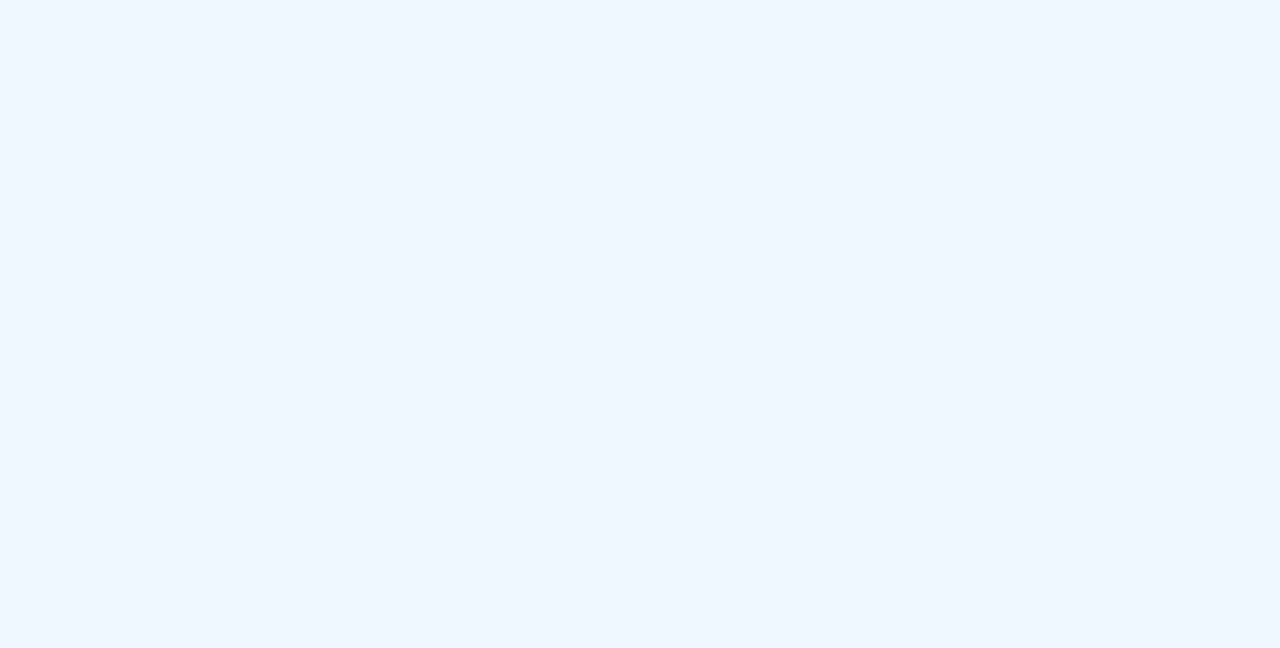
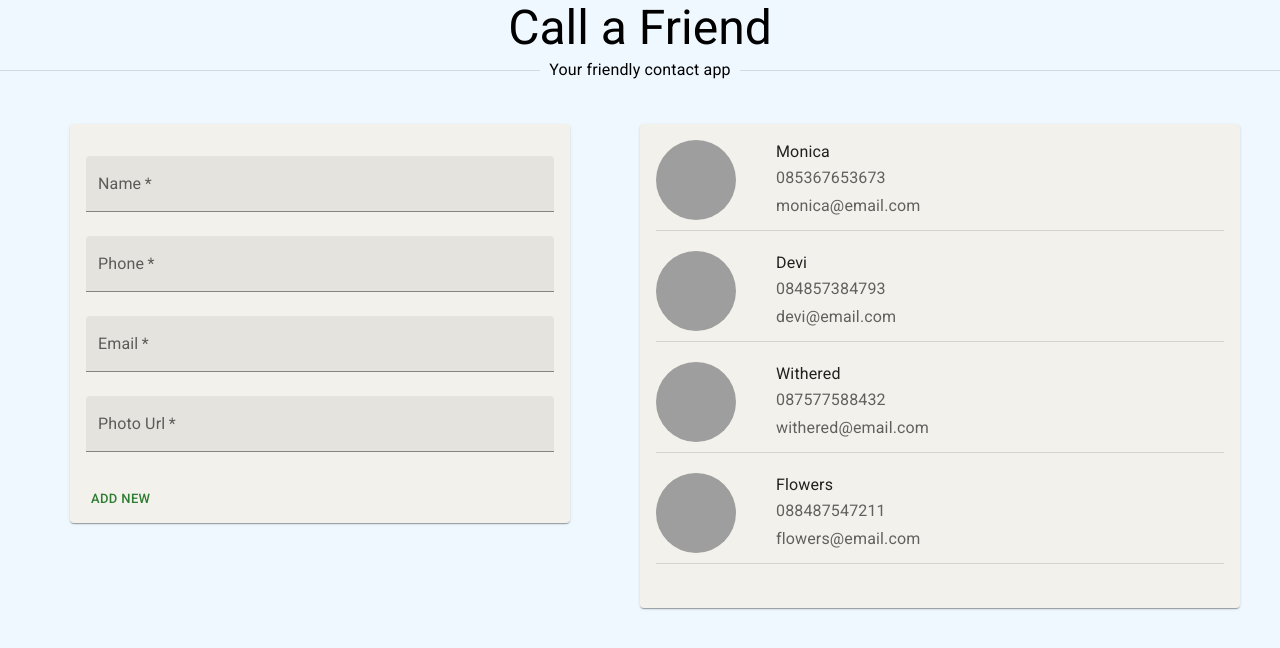
Before and after one commit to dts-kominfo-rea4a/challenge-react-with-mui-adhityarachmanh, a React (Create React App) app: page / in a window 1280 px wide. Shown: the top 648 px of the page. Built offline with nearby package versions, Linux system fonts and the light colour scheme; grey boxes are pictures that could not be loaded.

Commit message:
✨ Contact App

```diff
--- a/src/App.js
+++ b/src/App.js
@@ -1,17 +1,42 @@
-import './App.css';
+// Adhitya Rachman Hidayatullah
+import { Card, CardContent, Grid } from "@mui/material";
+import { useState } from "react";
+import "./App.css";
+import Contact from "./components/Contact";
+import ContactForm from "./components/ContactForm";
+import Header from "./components/Header";
 
 // Uncomment untuk memuat daftar kontak
 // import contactsJSON from './data/contacts.json';
+import contactsJSON from "./data/contacts.json";
 const App = () => {
   // Masukkan Header dan lakukan map untuk Contact ke dalam div App
   // untuk membuat daftar kontak bisa menggunakan MUI list
   // https://mui.com/material-ui/react-list/#folder-list
 
   // Masukkan contacts yang sudah didapat dalam JSON sebagai initial state
+  const [contacts, setContacts] = useState(contactsJSON);
   // Buatlah handler untuk menambahkan kontak baru yang akan dikirim ke ContactForm
+
+  const handleAddContact = (value) => setContacts([...contacts, value]);
 
   return (
     <div className="App">
+      <Header />
+      <Grid container style={{ padding: "40px 0" }}>
+        <Grid item md={6}>
+          <ContactForm addContact={(value) => handleAddContact(value)} />
+        </Grid>
+        <Grid item md={6}>
+          <Card sx={{ maxWidth: 600, backgroundColor: "#f3f1eb" }}>
+            <CardContent>
+              {contacts.map((contact, index) => (
+                <Contact key={index} data={contact} />
+              ))}
+            </CardContent>
+          </Card>
+        </Grid>
+      </Grid>
     </div>
   );
 };
--- a/src/components/Contact.js
+++ b/src/components/Contact.js
@@ -1,13 +1,44 @@
+// Adhitya Rachman Hidayatullah
 // Terima props lalu tampilkan dalam Contact component
 // Contact component dapat berupa MUI ListItem
 // https://mui.com/material-ui/react-list/#folder-list
-import React from 'react';
+import { Avatar, Divider, Grid, Typography } from "@mui/material";
+import { Box } from "@mui/system";
+import React from "react";
 
 // Kalian bisa membuat CSS sendiri di src/components/Contact.css
 // atau langsung tambahkan dengan sx={{}}
 const Contact = ({ data }) => {
-    // Contact berisi foto, nama, telepon, dan email
-    return (<></>);
+  // Contact berisi foto, nama, telepon, dan email
+  const { photo, name, phone, email } = data;
+  return (
+    <>
+      <Grid sx={{ marginBottom: "10px" }} alignItems="center" container>
+        <Avatar
+          alt="Contact Photo"
+          src={photo}
+          sx={{ width: 80, height: 80, marginRight: "40px" }}
+        />
+        <Box textAlign="left">
+          <Typography variant="body1" component="div">
+            {name}
+          </Typography>
+          <Typography
+            variant="subtitle1"
+            component="div"
+            color="text.secondary"
+          >
+            {phone}
+          </Typography>
+          <Typography variant="subtitle1" color="text.secondary">
+            {email}
+          </Typography>
+        </Box>
+        <Divider style={{ color: "red" }} />
+      </Grid>
+      <Divider style={{ marginBottom: "20px" }} />
+    </>
+  );
 };
 
 export default Contact;
--- a/src/components/ContactForm.js
+++ b/src/components/ContactForm.js
@@ -1,15 +1,104 @@
+// Adhitya Rachman Hidayatullah
 // Form dapat dibuat dengan TextField
 // https://mui.com/material-ui/react-text-field/#basic-textfield
 // dan Card
 // https://mui.com/material-ui/react-card/#basic-card
 
-const ContactForm = () => {
-    // Form berisi name, phone, email, dan photo url
-    // Buatlah state newContact berupa objek sesuai dengan data yang ada
+import {
+  Button,
+  Card,
+  CardActions,
+  CardContent,
+  FormControl,
+  TextField,
+} from "@mui/material";
+import { useState } from "react";
 
-    return (
-        <> </>
-    );
-}
+const ContactForm = ({ addContact }) => {
+  // Form berisi name, phone, email, dan photo url
+  // Buatlah state newContact berupa objek sesuai dengan data yang ada
+
+  const initialState = {
+    name: "",
+    phone: "",
+    email: "",
+    photo: "",
+  };
+
+  const [newContact, setNewContact] = useState(initialState);
+
+  const handleChange = (name, value) =>
+    setNewContact({ ...newContact, [name]: value });
+
+  const handleSubmit = (e) => {
+    e.preventDefault();
+    addContact(newContact);
+    setNewContact(initialState);
+  };
+  return (
+    <>
+      <Card sx={{ maxWidth: 500, margin: "auto", backgroundColor: "#f3f1eb" }}>
+        <form onSubmit={handleSubmit}>
+          <CardContent>
+            <FormControl fullWidth margin="normal">
+              <TextField
+                required
+                id="filled-basic"
+                variant="filled"
+                label="Name"
+                name="name"
+                value={newContact.name}
+                onChange={(e) => handleChange("name", e.target.value)}
+              />
+            </FormControl>
+            <FormControl fullWidth margin="normal">
+              <TextField
+                required
+                id="filled-basic"
+                variant="filled"
+                label="Phone"
+                name="phone"
+                value={newContact.phone}
+                onChange={(e) => handleChange("phone", e.target.value)}
+              />
+            </FormControl>
+            <FormControl fullWidth margin="normal">
+              <TextField
+                required
+                id="filled-basic"
+                variant="filled"
+                label="Email"
+                name="email"
+                value={newContact.email}
+                onChange={(e) => handleChange("email", e.target.value)}
+              />
+            </FormControl>
+            <FormControl fullWidth margin="normal">
+              <TextField
+                required
+                id="filled-basic"
+                variant="filled"
+                label="Photo Url"
+                name="photo"
+                value={newContact.photo}
+                onChange={(e) => handleChange("photo", e.target.value)}
+              />
+            </FormControl>
+          </CardContent>
+          <CardActions>
+            <Button
+              size="small"
+              type="submit"
+              color="success"
+              style={{ marginLeft: "0.5rem" }}
+            >
+              ADD NEW
+            </Button>
+          </CardActions>
+        </form>
+      </Card>
+    </>
+  );
+};
 
 export default ContactForm;
--- a/src/components/Header.js
+++ b/src/components/Header.js
@@ -1,13 +1,20 @@
+// Adhitya Rachman Hidayatullah
 // Kalian bisa menambahkan CSS di src/components/Header.css
 // atau langsung tambahkan dengan sx={{}}
-import React from 'react';
+import { Divider, Typography } from "@mui/material";
+import React from "react";
 
 // Header berisi judul dan subtitle
 // Judul: Call a Friend
 // Subtitle: Your friendly contact app
 const Header = () => {
   return (
-    <></>
+    <>
+      <Typography variant="h3">Call a Friend</Typography>
+      <Divider>
+        <Typography variant="subtitle1">Your friendly contact app</Typography>
+      </Divider>
+    </>
   );
 };
 
```
